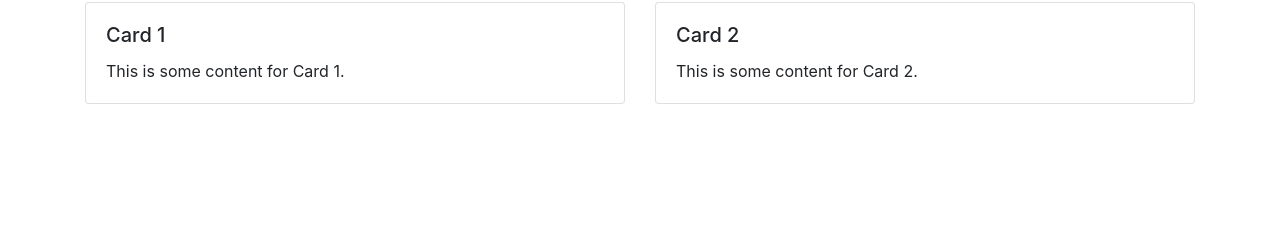
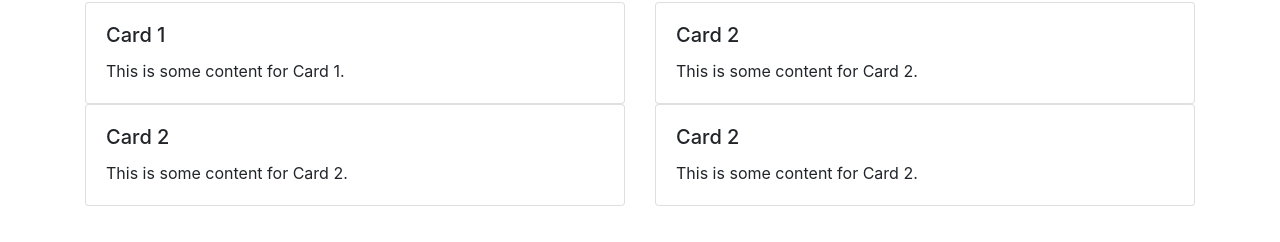
Before and after one commit to abdulrehman0011/test-repository, a plain HTML site: page index.html in a window 1280 px wide. Shown: the part 118-360 px from the top of the page. Drawn offline with nearby package versions, Linux system fonts and the light colour scheme.

Commit message:
Update index.html

```diff
--- a/index.html
+++ b/index.html
@@ -33,6 +33,22 @@
         </div>
       </div>
     </div>
+     <div class="col-md-6">
+      <div class="card">
+        <div class="card-body">
+          <h5 class="card-title">Card 2</h5>
+          <p class="card-text">This is some content for Card 2.</p>
+        </div>
+      </div>
+    </div>
+     <div class="col-md-6">
+      <div class="card">
+        <div class="card-body">
+          <h5 class="card-title">Card 2</h5>
+          <p class="card-text">This is some content for Card 2.</p>
+        </div>
+      </div>
+    </div>
   </div>
 </div>
 
```
